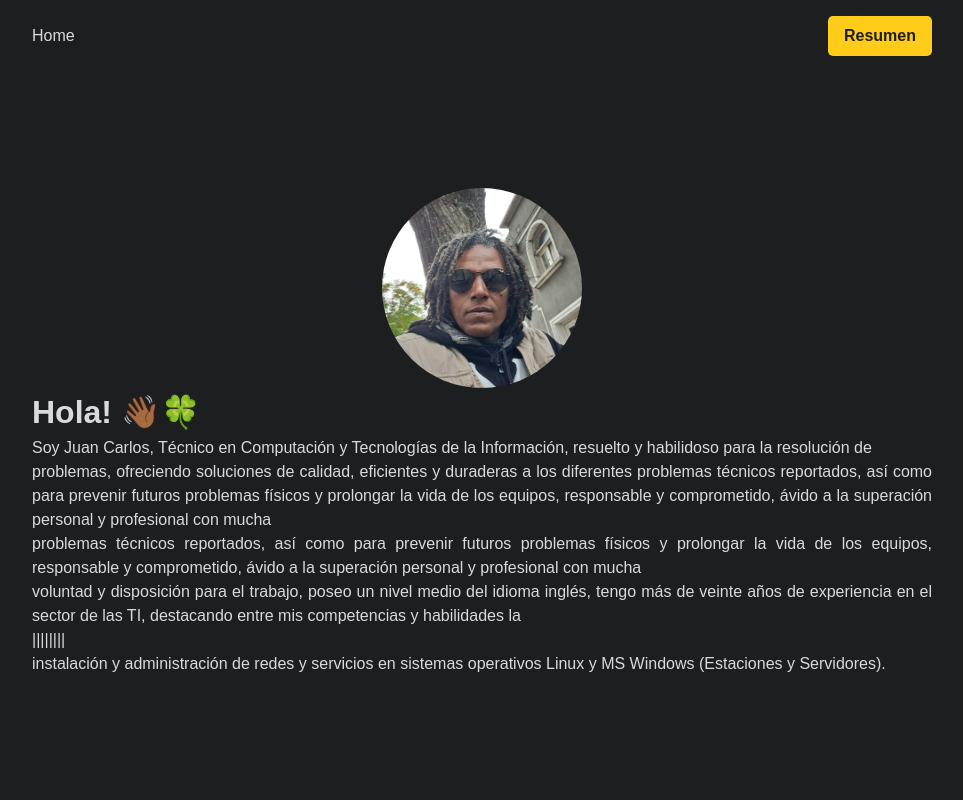
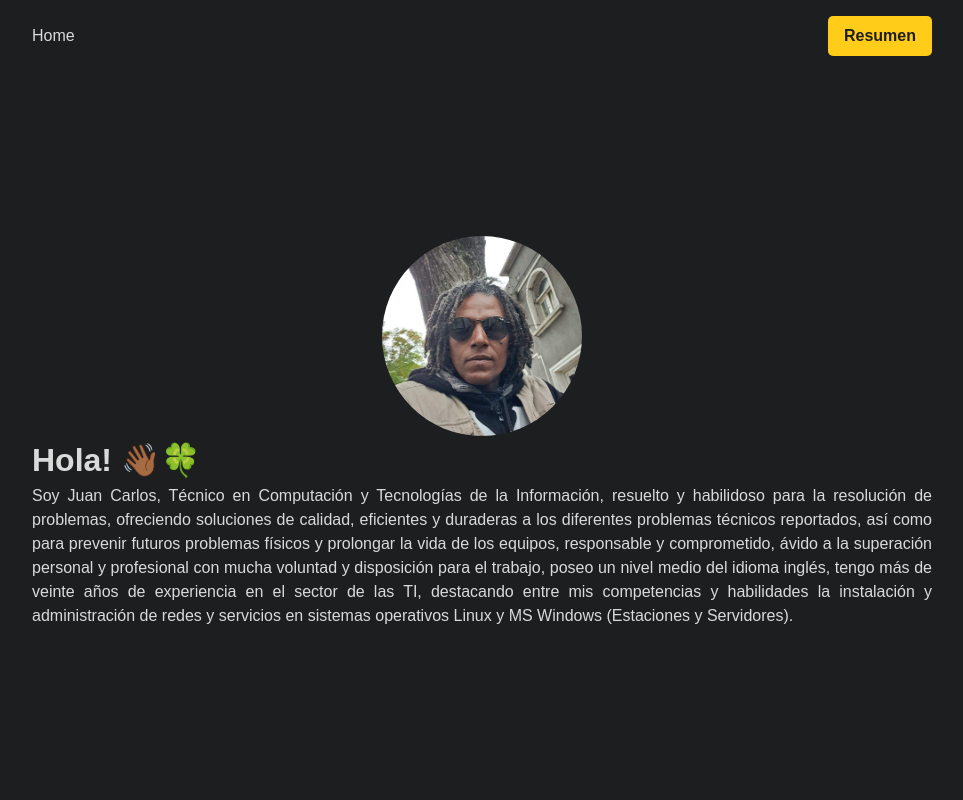
Before and after one commit to nichardito/profile, a React (Create React App) app: page / in a window 1280 px wide. Shown: the top 800 px of the page, without its empty margins (158-1121 px from the left). Built offline with nearby package versions, Linux system fonts and the light colour scheme.

Commit message:
Update body.jsx

```diff
--- a/src/assets/body.jsx
+++ b/src/assets/body.jsx
@@ -9,23 +9,7 @@ function body() {
         <h1> Hola! 👋🏾🍀</h1>
 
         <p align="justify">
-          Soy Juan Carlos, Técnico en Computación y Tecnologías de la Información, resuelto y habilidoso para la resolución de
-        </p>
-
-        <p align="justify">
-          problemas, ofreciendo soluciones de calidad, eficientes y duraderas a los diferentes problemas técnicos reportados, así como para prevenir futuros problemas físicos y prolongar la vida de los equipos, responsable y comprometido, ávido a la superación personal y profesional con mucha
-        </p>
-
-        <p align="justify">
-          problemas técnicos reportados, así como para prevenir futuros problemas físicos y prolongar la vida de los equipos, responsable y comprometido, ávido a la superación personal y profesional con mucha
-        </p>
-
-        <p align="justify">
-          voluntad y disposición para el trabajo, poseo un nivel medio del idioma inglés, tengo más de veinte años de experiencia en el sector de las TI, destacando entre mis competencias y habilidades la
-        </p>
-
-||||||||<p align="justify">
-          instalación y administración de redes y servicios en sistemas operativos Linux y MS Windows (Estaciones y Servidores).
+          Soy Juan Carlos, Técnico en Computación y Tecnologías de la Información, resuelto y habilidoso para la resolución de problemas, ofreciendo soluciones de calidad, eficientes y duraderas a los diferentes  problemas técnicos reportados, así como para prevenir futuros problemas físicos y prolongar la vida de los equipos, responsable y comprometido, ávido a la superación personal y profesional con mucha voluntad y disposición para el trabajo, poseo un nivel medio del idioma inglés, tengo más de veinte años de experiencia en el sector de las TI, destacando entre mis competencias y habilidades la instalación y administración de redes y servicios en sistemas operativos Linux y MS Windows (Estaciones y Servidores).
         </p>
 
         <div className="social-icons">
```
